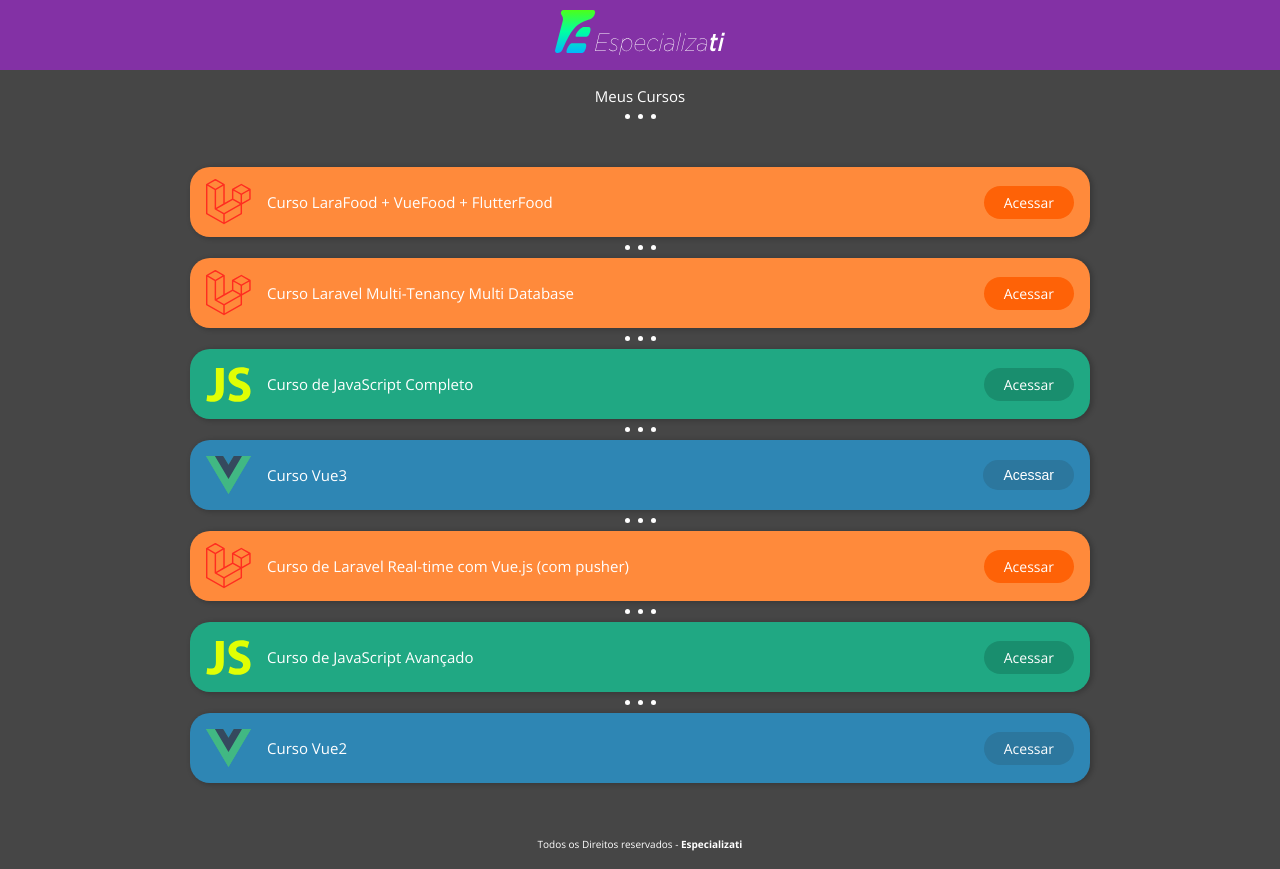
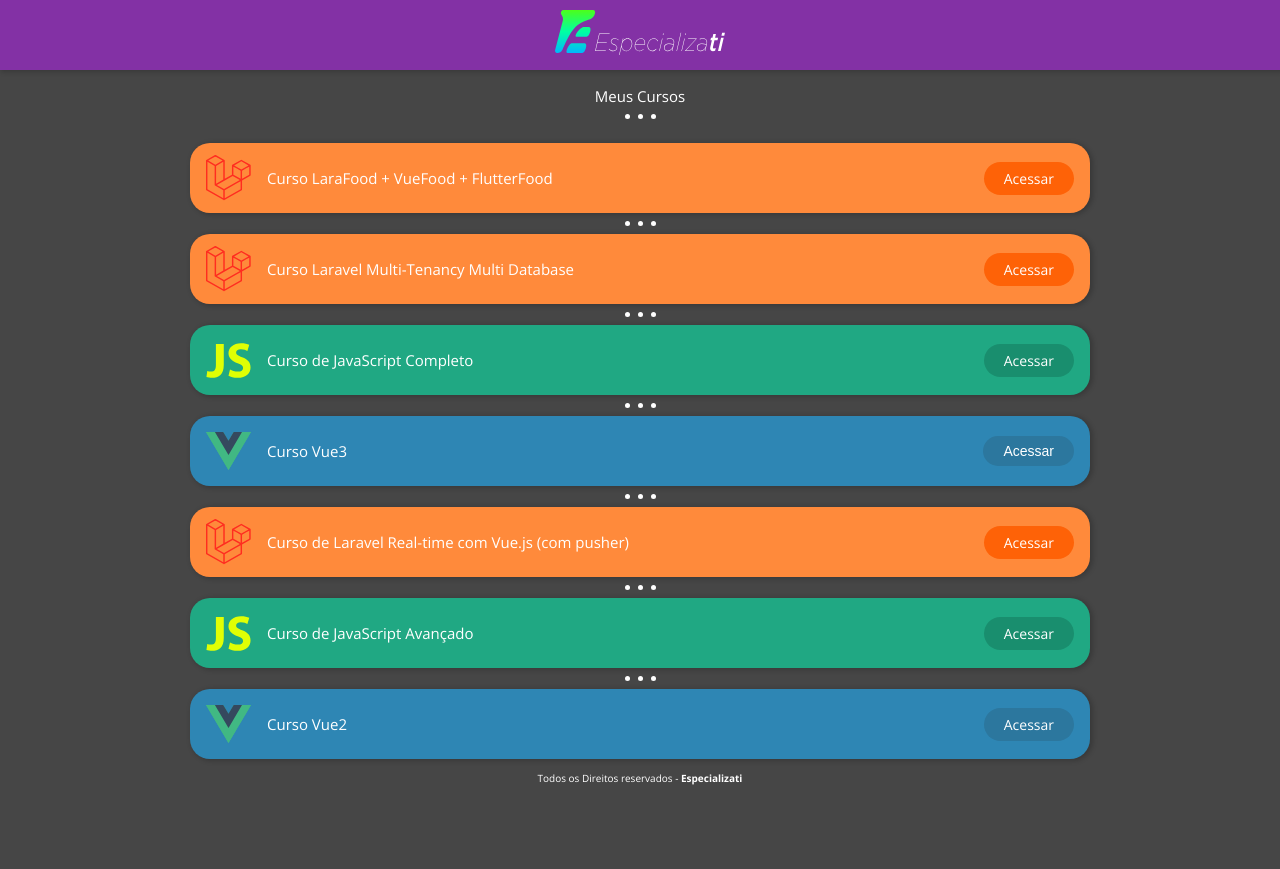
Before and after one commit to carlosfgti/static-files-frontend-ead, a website built with webpack: page src/index.html in a window 1280 px wide. After the commit the page ends 800 px from the top, so only its background shows below. Built offline with nearby package versions, Linux system fonts and the light colour scheme; files whose address does not match are found by name.

Commit message:
small fixes

```diff
--- a/src/sass/index.scss
+++ b/src/sass/index.scss
@@ -212,6 +212,7 @@
     position: fixed;
     width: 100%;
     z-index: 999;
+    box-shadow: $defaultShadow;
 
     .logo img {
       width: 170px;
@@ -263,7 +264,7 @@
     }
 
     .content {
-      margin: 3rem 3rem;
+      margin: 1.5rem 3rem;
 
       ul.listCourses {
         margin: 0 auto;
```
Also changed, not shown: dist/main.css.
